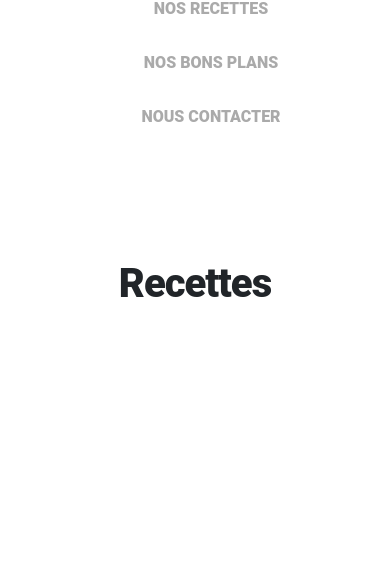
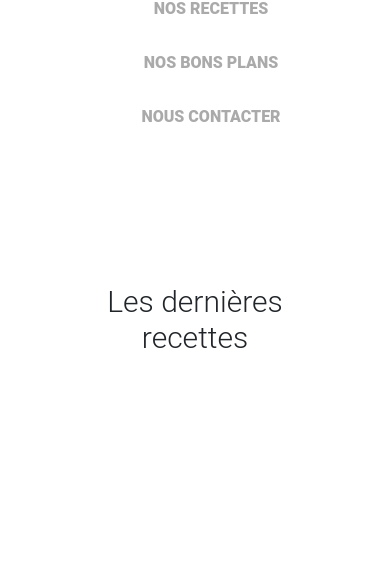
Before and after one commit to Alexis4497/StudCook, a Symfony app: template templates/pages/recettes.html.twig in a window 390 px wide. Shown: the part 278-844 px from the top of the page. Run offline with Twig, Linux system fonts and the light colour scheme; the template is opened without the code that fills it, so the values that code supplies are empty; some libraries are stand-ins or nearby versions.

Commit message:
12/04/2022

```diff
--- a/templates/base.html.twig
+++ b/templates/base.html.twig
@@ -20,7 +20,7 @@
         <nav class="stroke">
           <ul>
             <li><a href="{{ path('home') }}">Accueil</a></li>
-            <li><a {% if current_menu is defined and current_menu == 'recettes' %} active {% endif %} href="{{ path('recettes.index') }}">Nos Recettes</a></li>
+            <li><a {% if current_menu is defined and current_menu == 'recettes' %} active {% endif %} href="{{ path('recettes') }}">Nos Recettes</a></li>
             <li><a href="{{ path('bonsplans.index') }}">Nos Bons Plans</a></li>
             <li><a href="{{ path('contact.index') }}">Nous Contacter</a></li>
           </ul>
--- a/templates/pages/recettes.html.twig
+++ b/templates/pages/recettes.html.twig
@@ -4,15 +4,27 @@
 
  {% block body %}
 
+         <div class="container mt-4">
+            <h2>Les dernières recettes</h2>
+                <div class="row-flex">
+                    {% for r in recettes %}
 
-        <h1>Recettes</h1>
+                        <div class="col-md-8">
 
-        {% for r in recette %}
+                        </div>
 
-            <h2> {{r.titre_recette}} </h2>
-            <div> {{r.description_recette}} </div>
 
-         {% endfor %}
+                            <div class="col-md-4">
+                                <h2>{{r.titreRecette}}</h2>
+                                {# iframe=" r.lienVideo " #}
+                                <p> {{r.descriptionRecette}} </p>
+                                <h3> {{r.prixRecette}} € </h3>
+
+                            </div>
+
+                    {% endfor %}
+                </div>
+        </div>
 
 
 
```
Also changed, not shown: src/Controller/RecettesController.php (+7 -6 lines).
